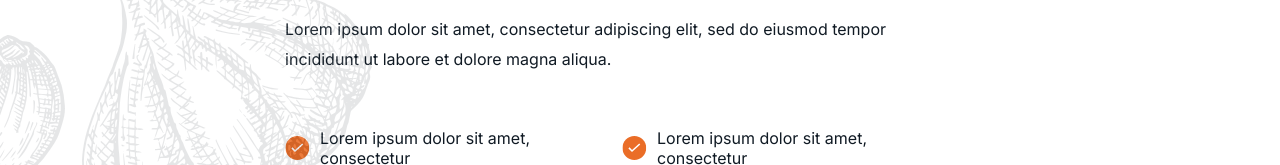
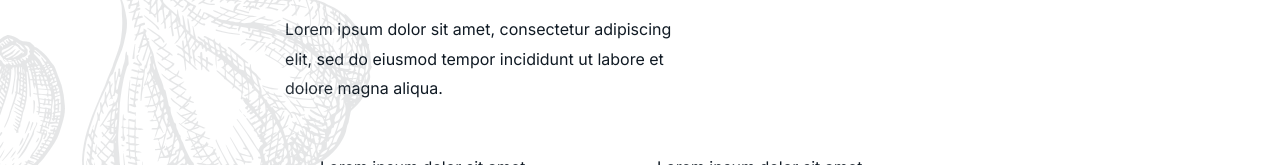
Before and after one commit to Anand159/Restaurant-Where-Food-Meets-Creativity, a plain HTML site: page index.html in a window 1280 px wide. Shown: the part 2635-2800 px from the top of the page. Drawn offline with Linux system fonts and the light colour scheme; a web font is replaced by a local one.

Commit message:
complete project

```diff
--- a/index.html
+++ b/index.html
@@ -164,7 +164,7 @@
                 <div class="left-pannel width-50 margin-auto">
                     <div >
                         <h2 class="font-bold font-david txt-60 lh-65 mb-18">Our Expects Chef</h2>
-                        <p class="font-regular txt-16 lh-29 mb-54">Lorem ipsum dolor sit amet, consectetur adipiscing elit, sed do eiusmod tempor incididunt ut labore et dolore magna aliqua.</p>
+                        <p class="font-regular width-60 txt-16 lh-29 mb-54">Lorem ipsum dolor sit amet, consectetur adipiscing elit, sed do eiusmod tempor incididunt ut labore et dolore magna aliqua.</p>
                     </div>
                     <div class="d-flex gap-14 ">
                         <ul class="list-unstyled">
```
